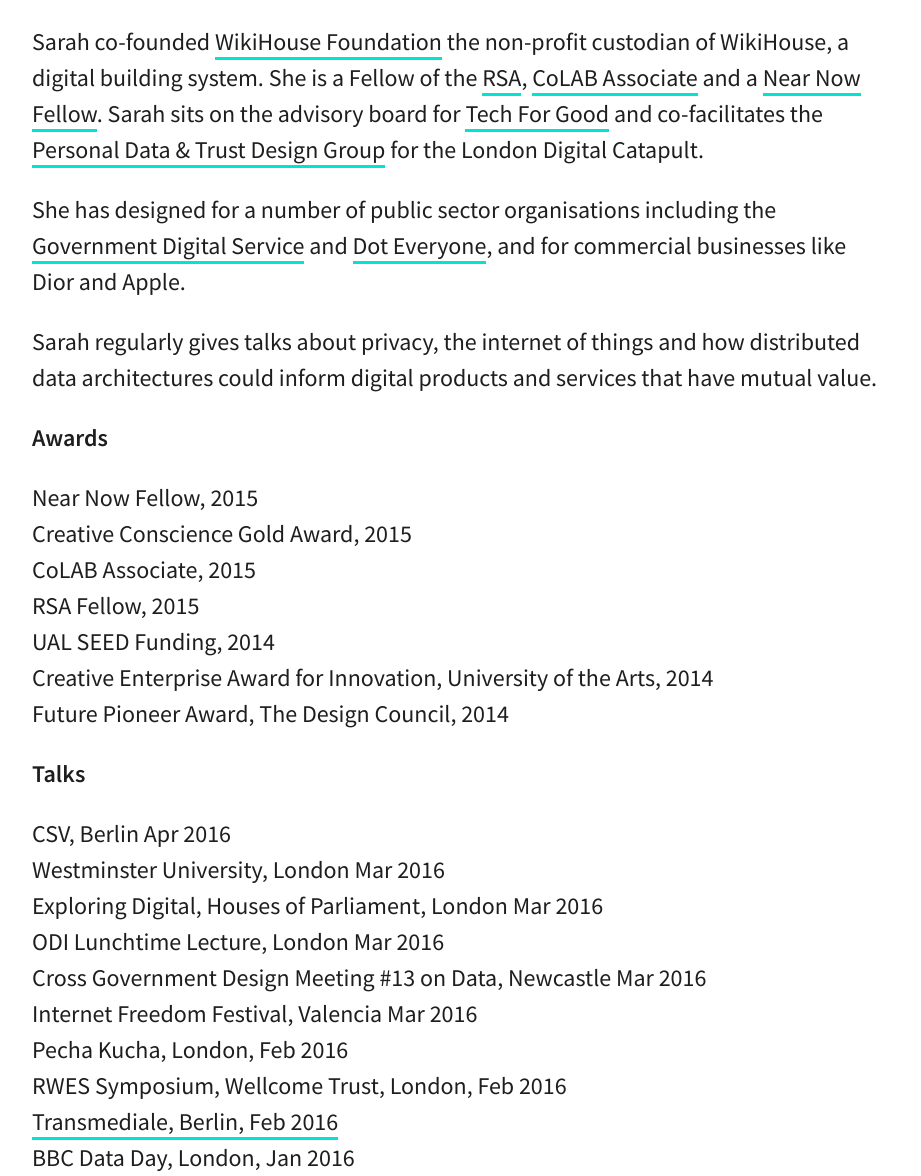
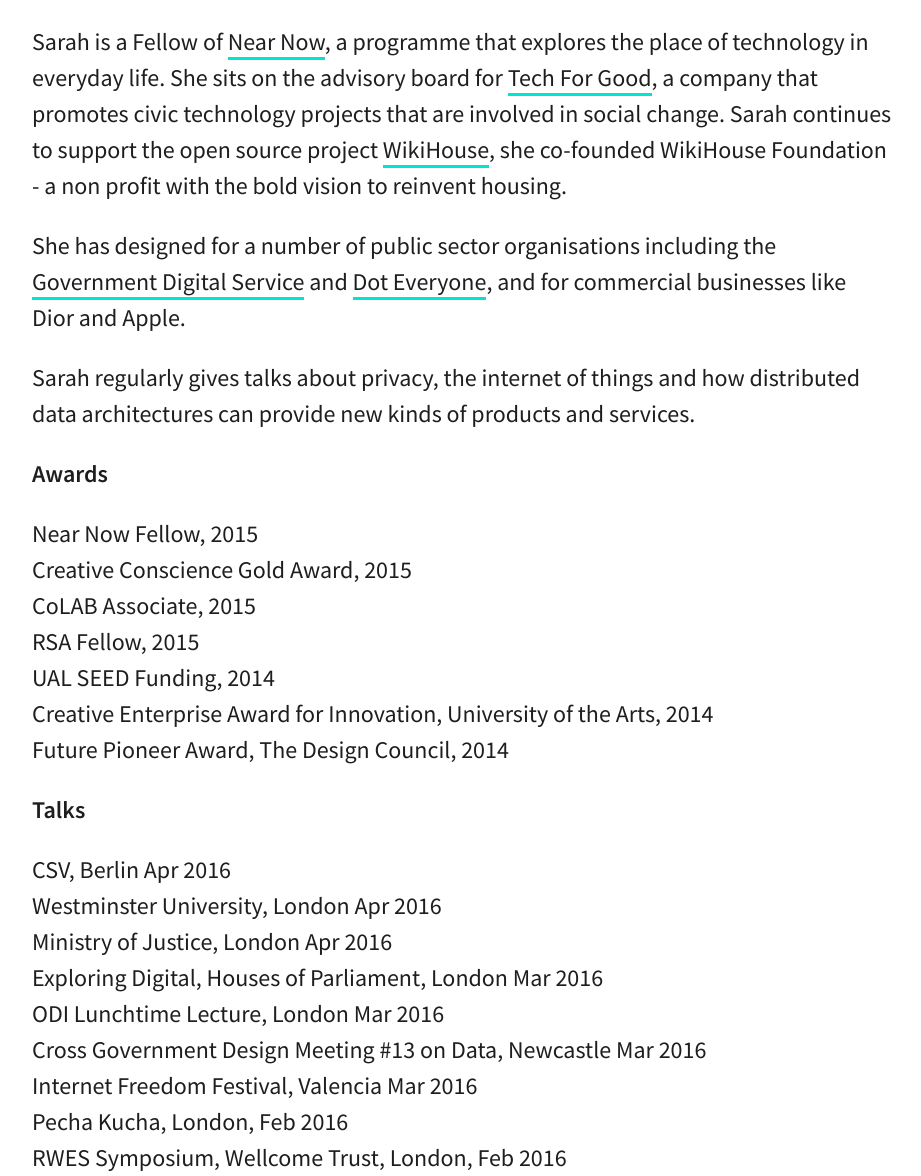
Before and after one commit to sarahtgold/sarah.gold, a website: page ROM.html in a window 1280 px wide. Shown: the part 260-1436 px from the top of the page, without its empty margins (292-1213 px from the left). Drawn offline with Linux system fonts and the light colour scheme.

Commit message:
Text updates
ROM updates to end of March 2016.

```diff
--- a/ROM.html
+++ b/ROM.html
@@ -26,13 +26,13 @@
 
             <div role="main">
                 <h2>
-                        <p>Sarah co-founded <a href= "http://www.wikihouse.cc/">WikiHouse Foundation</a> the non-profit custodian of WikiHouse, a digital building system. She is a Fellow of the <a href= "https://www.thersa.org/">RSA</a>, <a href= "http://www.spacestudios.org.uk/art-technology/space-launches-colab-londons-first-art-technology-prototyping-incubator/">CoLAB Associate</a> and a <a href= "http://nearnow.org.uk/">Near Now Fellow</a>. Sarah sits on the advisory board for <a href= "http://www.techforgood.global/">Tech For Good</a> and co-facilitates the <a href= "http://pdtn.org/">Personal Data & Trust Design Group</a> for the London Digital Catapult.
+                        <p>Sarah is a Fellow of <a href= "http://nearnow.org.uk/">Near Now</a>, a programme that explores the place of technology in everyday life. She sits on the advisory board for <a href= "http://www.techforgood.global/">Tech For Good</a>, a company that promotes civic technology projects that are involved in social change. Sarah continues to support the open source project <a href= "http://www.wikihouse.cc/">WikiHouse</a>, she co-founded WikiHouse Foundation - a non profit with the bold vision to reinvent housing.
                         </p>
 
                         <p> She has designed for a number of public sector organisations including the <a href= "https://gds.blog.gov.uk/2015/09/01/registers-authoritative-lists-you-can-trust/">Government Digital Service</a> and <a href= "https://doteveryone.org.uk/">Dot Everyone</a>, and for commercial businesses like Dior and Apple.
                         </p>
 
-                        <p>Sarah regularly gives talks about privacy, the internet of things and how distributed data architectures could inform digital products and services that have mutual value.
+                        <p>Sarah regularly gives talks about privacy, the internet of things and how distributed data architectures can provide new kinds of products and services.
                         </p>
 
                     <p><b>Awards</b></p>
@@ -50,7 +50,8 @@
                     <p><b>Talks</b>
                         <ul>
                             <li>CSV, Berlin Apr 2016</li>
-                            <li>Westminster University, London Mar 2016</li>
+                            <li>Westminster University, London Apr 2016</li>
+                            <li>Ministry of Justice, London Apr 2016</li>
                             <li>Exploring Digital, Houses of Parliament, London Mar 2016</li>
                             <li>ODI Lunchtime Lecture, London Mar 2016</li>
                             <li>Cross Government Design Meeting #13 on Data, Newcastle Mar 2016</li>
```
